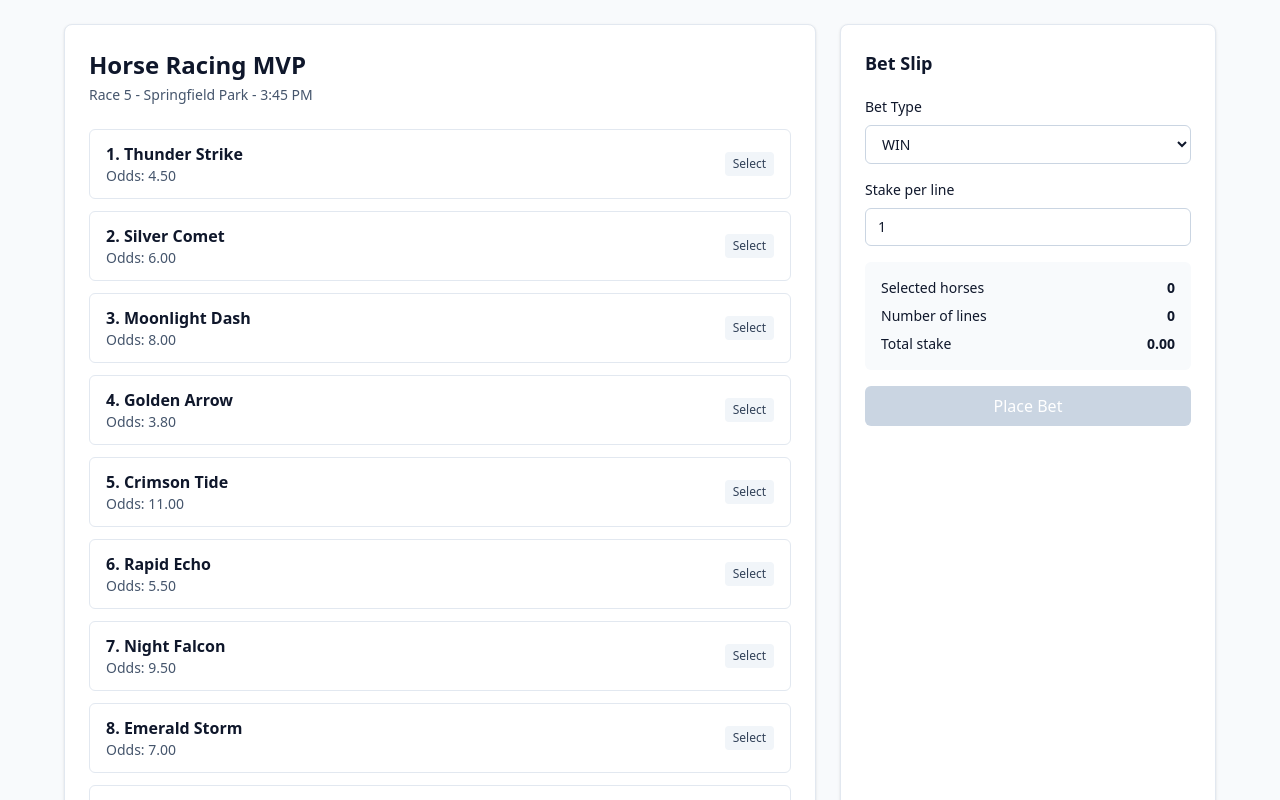
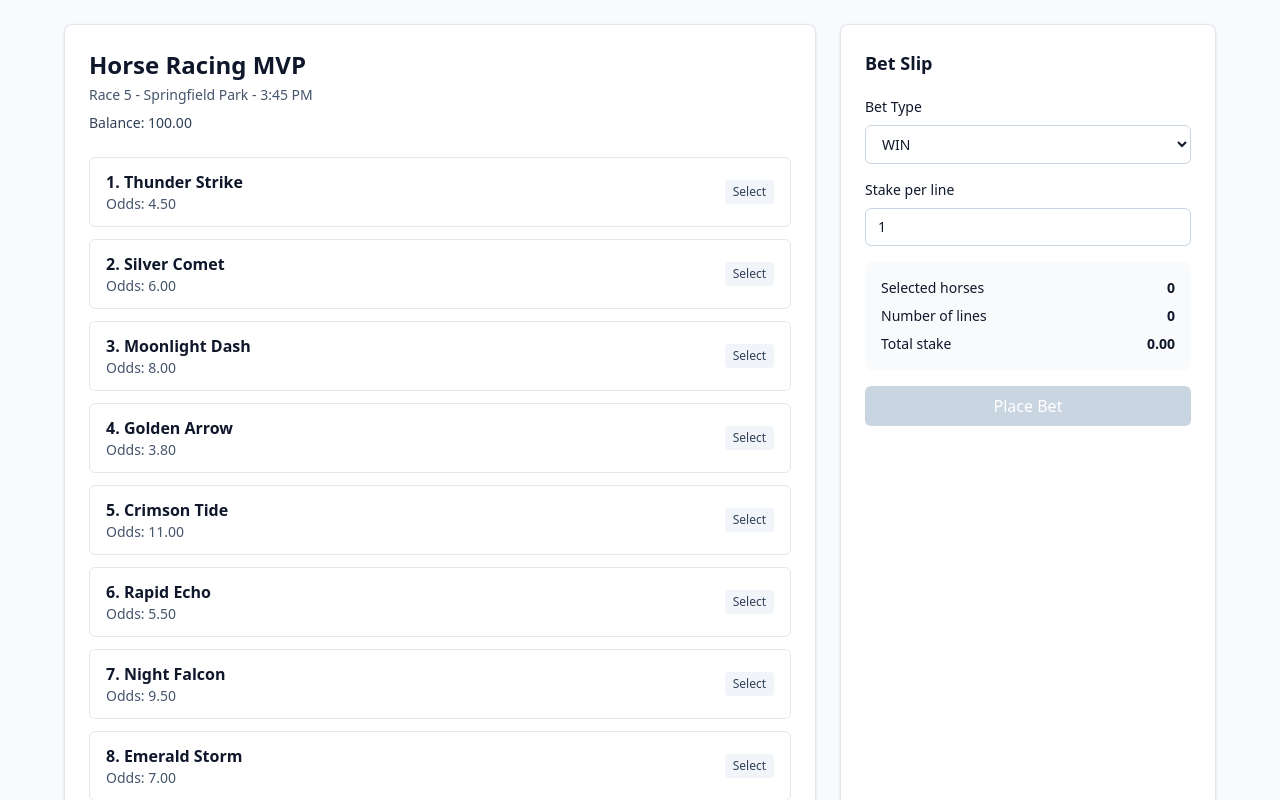
Before and after one commit to ptsportsbookcom-sudo/horse-racing-iframe-mvp, a Next.js app: page / in a window 1280 px wide. Shown: the top 800 px of the page. Built offline with nearby package versions, Linux system fonts and the light colour scheme.

Commit message:
feat: display and update player balance

```diff
--- a/app/page.tsx
+++ b/app/page.tsx
@@ -6,6 +6,7 @@ import {
   calculateTotalStake,
   calculateTrifectaBoxed,
 } from "@/lib/betting";
+import { useEffect } from "react";
 
 type BetType = "WIN" | "PLACE" | "EXACTA_BOXED" | "TRIFECTA_BOXED";
 
@@ -37,6 +38,8 @@ export default function Home() {
   const [betType, setBetType] = useState<BetType>("WIN");
   const [stakePerLine, setStakePerLine] = useState<string>("1");
   const [isPlacingBet, setIsPlacingBet] = useState(false);
+  const [balance, setBalance] = useState<number | null>(null);
+  const [balanceError, setBalanceError] = useState<string | null>(null);
   const [placedBetSummary, setPlacedBetSummary] = useState<{
     betType: BetType;
     selectedHorses: number[];
@@ -76,6 +79,27 @@ export default function Home() {
   }, [betType, selectedHorseNumbers.length]);
   const hasValidStake = stakePerLine.trim() !== "" && stakeValue > 0;
   const canPlaceBet = hasValidSelectionForBetType && hasValidStake && !isPlacingBet;
+
+  useEffect(() => {
+    async function fetchBalance() {
+      setBalanceError(null);
+
+      try {
+        const response = await fetch("/api/balance");
+
+        if (!response.ok) {
+          throw new Error("Failed to fetch balance");
+        }
+
+        const data: { balance?: number } = await response.json();
+        setBalance(typeof data.balance === "number" ? data.balance : 0);
+      } catch {
+        setBalanceError("Unable to load balance.");
+      }
+    }
+
+    fetchBalance();
+  }, []);
 
   function toggleHorseSelection(horseNumber: number) {
     setSelectedHorseNumbers((prev) =>
@@ -119,6 +143,9 @@ export default function Home() {
         selectedHorses: payload.selectedHorses,
         totalStake: payload.totalStake,
       });
+      setBalance((prevBalance) =>
+        typeof prevBalance === "number" ? Math.max(0, prevBalance - payload.totalStake) : prevBalance
+      );
       setSelectedHorseNumbers([]);
     } catch {
       setPlaceBetError("Unable to place bet. Please try again.");
@@ -136,6 +163,12 @@ export default function Home() {
             <p className="mt-1 text-sm text-slate-600">
               {RACE.title} - {RACE.time}
             </p>
+            <p className="mt-2 text-sm font-medium text-slate-700">
+              Balance: {balance === null ? "Loading..." : balance.toFixed(2)}
+            </p>
+            {balanceError ? (
+              <p className="mt-1 text-sm text-red-700">{balanceError}</p>
+            ) : null}
           </div>
 
           <div className="space-y-3">
```
